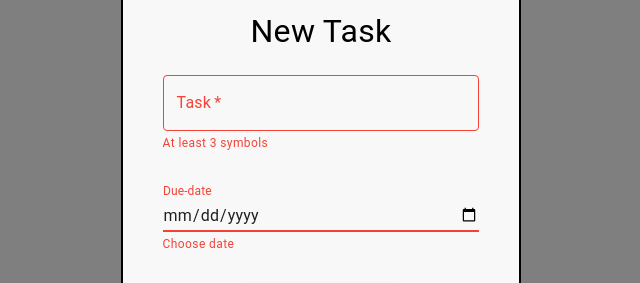
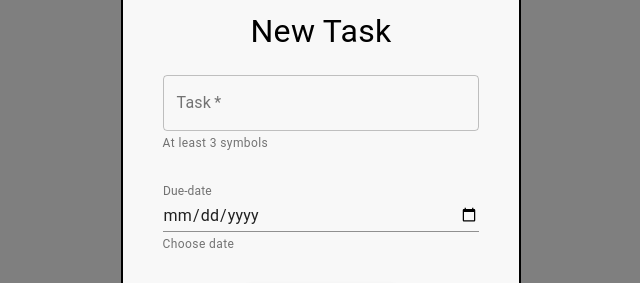
Before and after one commit to seriksk1/todo-app, a React (Create React App) app: page / in a window 1280 px wide. Both pictures are taken after a click on the button "ADD TASK". Shown: the part 165-448 px from the top of the page, without its empty margins (319-959 px from the left). Built offline with nearby package versions, Linux system fonts and the light colour scheme; no server answers.

Commit message:
fixed automatic overdue status changing

```diff
--- a/src/components/AddTaskForm.jsx
+++ b/src/components/AddTaskForm.jsx
@@ -31,8 +31,8 @@ function AddTaskForm({ onCloseModal, onAddTask }) {
     dueDate: "",
   });
   const [isInputsValid, setIsInputsValid] = useState({
-    task: false,
-    dueDate: false,
+    task: null,
+    dueDate: null,
   });
 
   const checkFormValidation = (obj) => {
@@ -42,8 +42,10 @@ function AddTaskForm({ onCloseModal, onAddTask }) {
 
   const checkInputValid = (keys) => {
     keys.forEach((key) => {
-      if (formInput[key] && formInput[key].length >= 3) {
+      if (formInput[key].length >= 3) {
         setIsInputsValid((prev) => ({ ...prev, [key]: true }));
+      } else if (formInput[key] === "") {
+        setIsInputsValid((prev) => ({ ...prev, [key]: null }));
       } else {
         setIsInputsValid((prev) => ({ ...prev, [key]: false }));
       }
@@ -76,11 +78,6 @@ function AddTaskForm({ onCloseModal, onAddTask }) {
     checkFormValidation(isInputsValid);
   }, [isInputsValid]);
 
-  // useEffect(() => {
-  //   console.log(isFormValid);
-  //   console.log(isInputsValid);
-  // }, [isFormValid]);
-
   return (
     <form
       className={classes.form}
@@ -90,18 +87,26 @@ function AddTaskForm({ onCloseModal, onAddTask }) {
     >
       <TextField
         id="task"
-        error={!isInputsValid["task"]}
+        error={
+          isInputsValid.task === true || isInputsValid.task === null
+            ? false
+            : true
+        }
         className={classes.textField}
         onChange={handleInput}
         label="Task"
         variant="outlined"
-        helperText={!isInputsValid["task"] ? "At least 3 symbols" : null}
+        helperText={!isInputsValid.task ? "At least 3 symbols" : null}
         required
       />
 
       <TextField
         id="dueDate"
-        error={!isInputsValid["dueDate"]}
+        error={
+          isInputsValid.dueDate === true || isInputsValid.dueDate === null
+            ? false
+            : true
+        }
         className={classes.textField}
         onChange={handleInput}
         type="date"
@@ -109,7 +114,7 @@ function AddTaskForm({ onCloseModal, onAddTask }) {
         InputLabelProps={{
           shrink: true,
         }}
-        helperText={!isInputsValid["dueDate"] ? "Choose date" : null}
+        helperText={!isInputsValid.dueDate ? "Choose date" : null}
       />
       <Button
         className={classes.addTaskBtn}
--- a/src/redux/actions/sorting.js
+++ b/src/redux/actions/sorting.js
@@ -2,13 +2,13 @@ export const strToDate = (str) => {
   return new Date(str.split("-"));
 };
 
-const byField = (field) => {
-  switch (field) {
+const byType = (type) => {
+  switch (type) {
     case "Due-date":
       return (a, b) => (strToDate(a.dueDate) > strToDate(b.dueDate) ? -1 : 1);
 
     case "Status":
-      return (a, b) => (a.status > b.status ? 1 : -1);
+      return (a, b) => (a.status > b.status ? -1 : 1);
 
     default:
       console.log("Undefined status");
@@ -17,7 +17,7 @@ const byField = (field) => {
 };
 
 export const getSortedTasks = (data, sortType) => {
-  data.sort(byField(sortType));
+  data.sort(byType(sortType));
   return data;
 };
 
--- a/src/redux/reducers/tasks.js
+++ b/src/redux/reducers/tasks.js
@@ -1,6 +1,8 @@
+import { setOverdueStatus } from "../actions/sorting";
+
 const initialState = {
   items: [],
-  sortType: null,
+  sortType: "Due-date",
 };
 
 const tasks = (state = initialState, action) => {
@@ -19,12 +21,13 @@ const tasks = (state = initialState, action) => {
       };
     }
 
-    case "ADD_TASK":
+    case "ADD_TASK": {
+      setOverdueStatus(action.payload);
       return {
         ...state,
         items: [...state.items, action.payload],
       };
-
+    }
     case "REMOVE_TASK": {
       return {
         ...state,
@@ -43,6 +46,8 @@ const tasks = (state = initialState, action) => {
           ? "done"
           : "pending";
 
+      setOverdueStatus(currentItem);
+
       return {
         ...state,
         items: [
```
